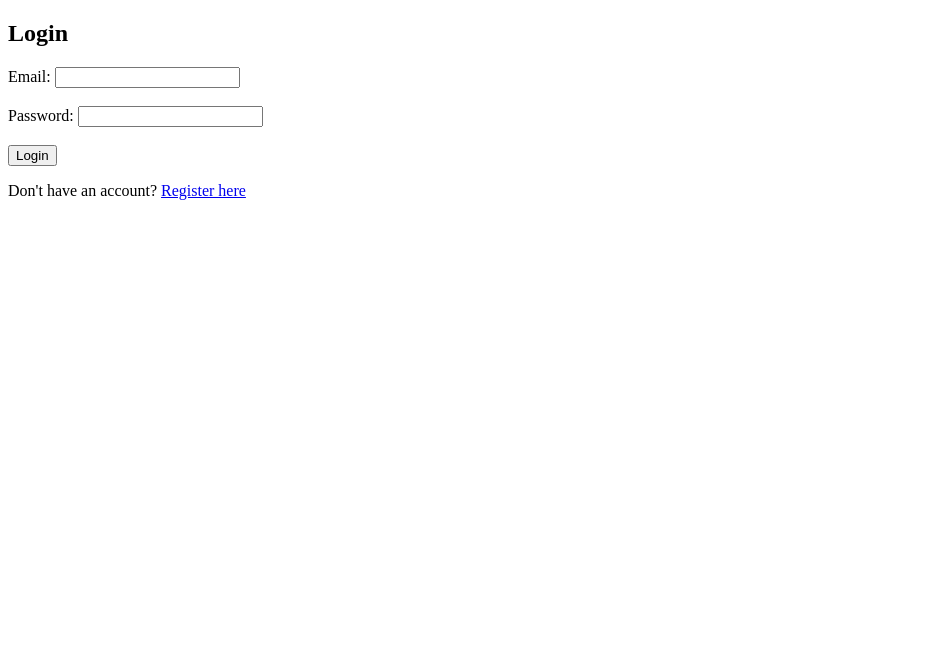
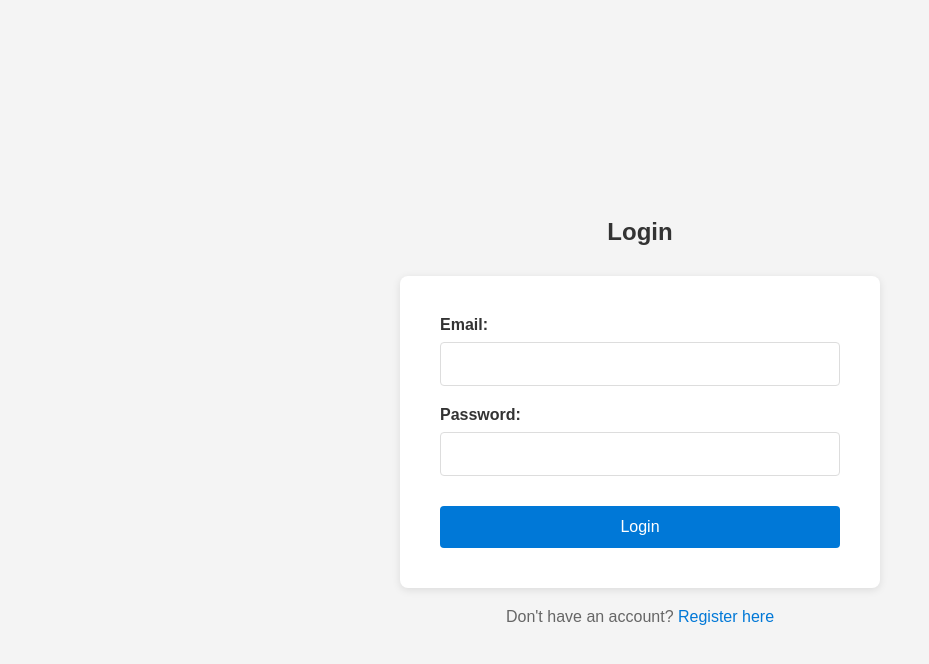
Before and after one commit to michaelmiron/express-contacts, a website: page views/login.html in a window 1280 px wide. Shown: the whole page, without its empty margins (0-929 px from the left). Drawn offline with Linux system fonts and the light colour scheme.

Commit message:
added the styles for login page

```diff
--- /dev/null
+++ b/styles/login.css
@@ -0,0 +1,83 @@
+/* Login page styles */
+body {
+  font-family: Arial, sans-serif;
+  background: #f4f4f4;
+  margin: 0;
+  padding: 20px;
+  display: flex;
+  flex-direction: column;
+  align-items: center;
+  justify-content: center;
+  min-height: 100vh;
+}
+
+h2 {
+  text-align: center;
+  color: #333;
+  margin-bottom: 30px;
+}
+
+#loginForm {
+  background: #fff;
+  padding: 40px;
+  border-radius: 8px;
+  box-shadow: 0 2px 8px rgba(0,0,0,0.1);
+  width: 100%;
+  max-width: 400px;
+}
+
+label {
+  display: block;
+  margin-bottom: 8px;
+  font-weight: bold;
+  color: #333;
+}
+
+input[type="text"],
+input[type="password"] {
+  width: 100%;
+  padding: 12px;
+  margin-bottom: 20px;
+  border: 1px solid #ddd;
+  border-radius: 4px;
+  font-size: 16px;
+  box-sizing: border-box;
+}
+
+input[type="text"]:focus,
+input[type="password"]:focus {
+  outline: none;
+  border-color: #0078d7;
+  box-shadow: 0 0 5px rgba(0, 120, 215, 0.3);
+}
+
+button[type="submit"] {
+  width: 100%;
+  padding: 12px;
+  background: #0078d7;
+  color: #fff;
+  border: none;
+  border-radius: 4px;
+  font-size: 16px;
+  cursor: pointer;
+  margin-top: 10px;
+}
+
+button[type="submit"]:hover {
+  background: #005fa3;
+}
+
+p {
+  text-align: center;
+  margin-top: 20px;
+  color: #666;
+}
+
+p a {
+  color: #0078d7;
+  text-decoration: none;
+}
+
+p a:hover {
+  text-decoration: underline;
+}
--- a/views/login.html
+++ b/views/login.html
@@ -4,15 +4,16 @@
     <meta charset="UTF-8" />
     <meta name="viewport" content="width=device-width, initial-scale=1.0" />
     <title>Login</title>
+     <link rel="stylesheet" href="../styles/login.css" />
   </head>
   <body>
     <h2>Login</h2>
     <form id="loginForm">
       <label>Email:</label>
-      <input type="text" name="email" required /><br /><br />
+      <input type="text" name="email" required />
 
       <label>Password:</label>
-      <input type="password" name="password" required /><br /><br />
+      <input type="password" name="password" required />
 
       <button type="submit">Login</button>
     </form>
```
